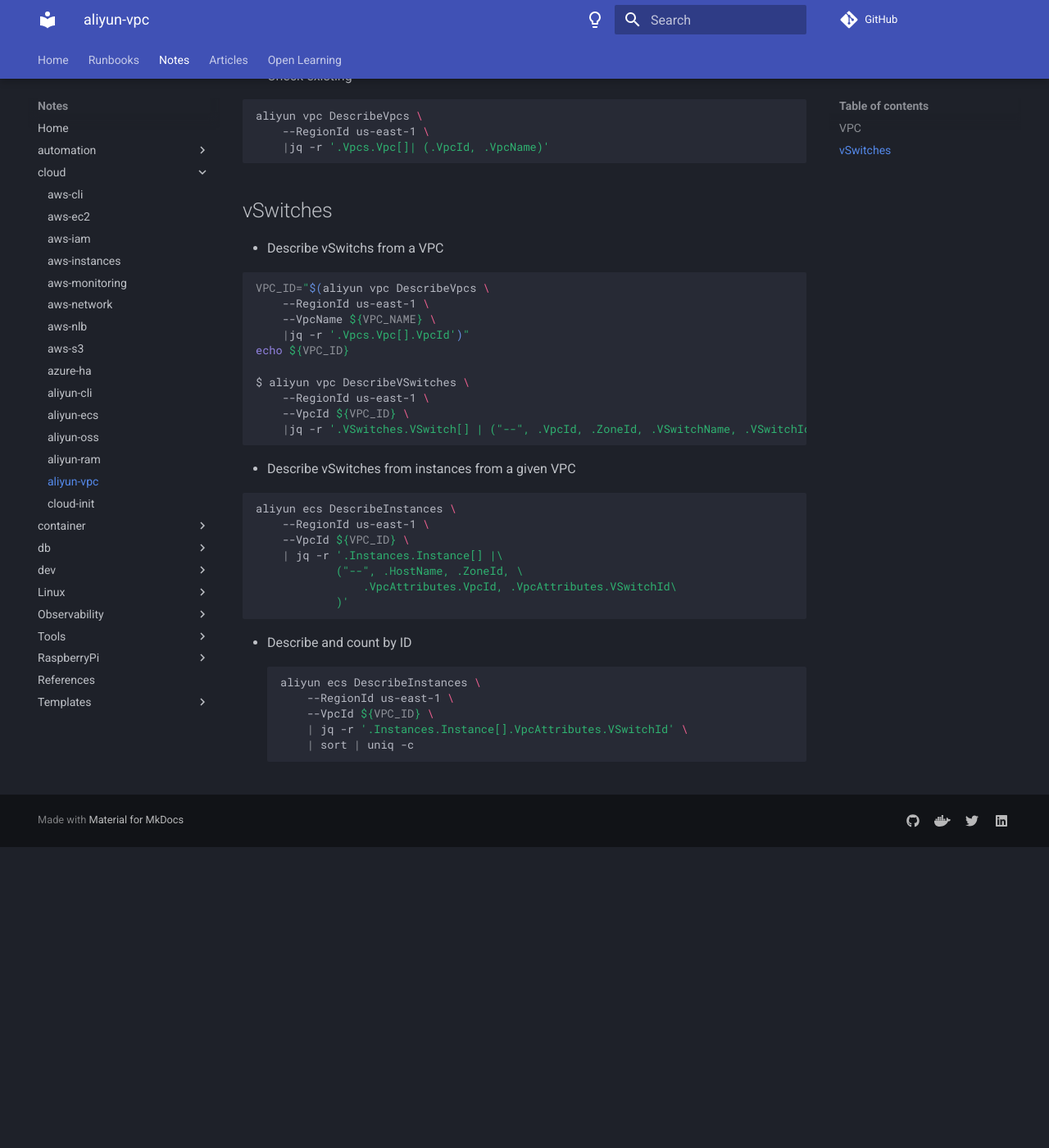
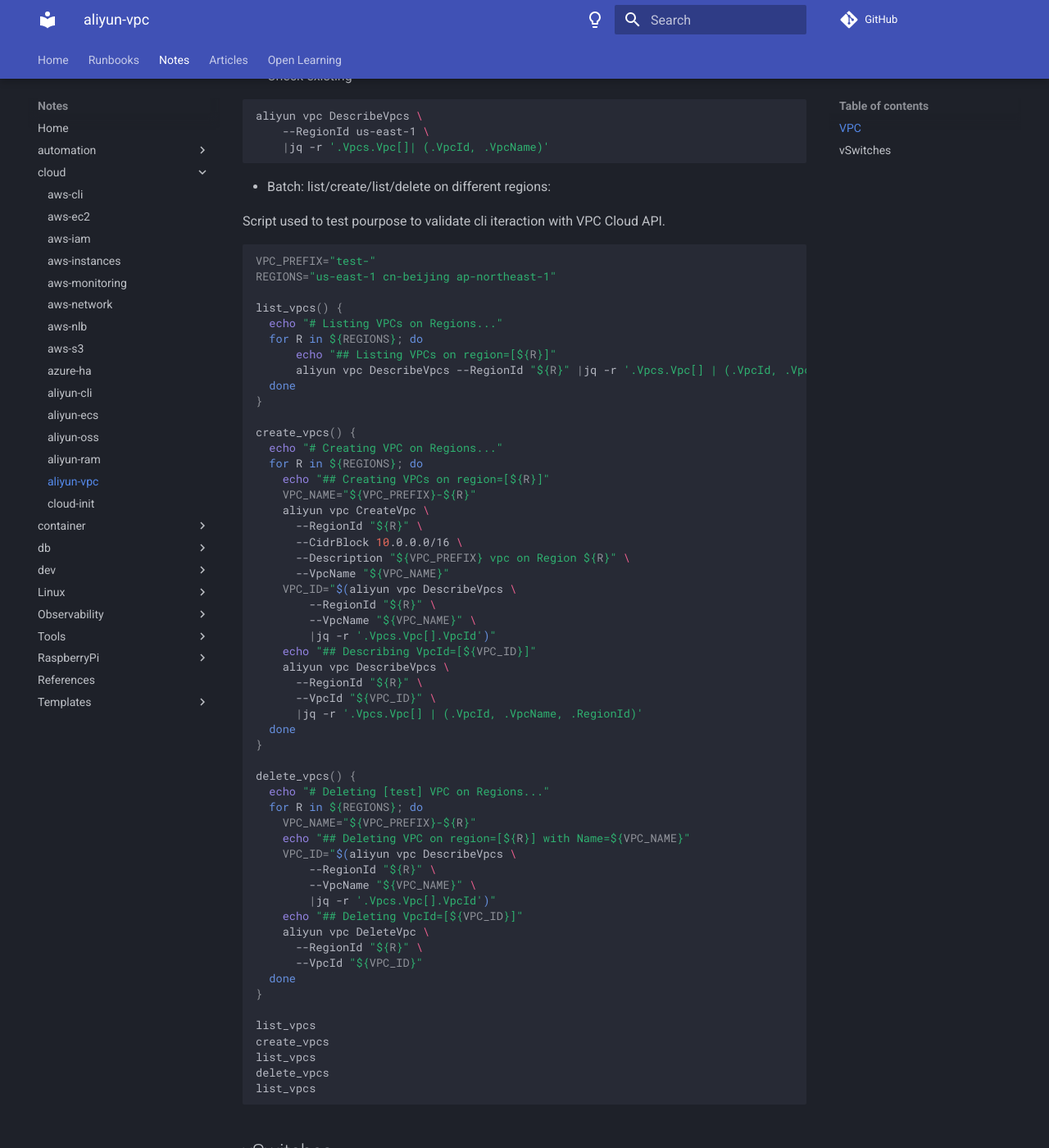
Before and after one commit to mtulio/mtulio.labs, an MkDocs documentation site: the page built from docs/notes/cloud/aliyun-vpc.md, in a window 1280 px wide and 1400 px high, scrolled down 506 px. Shown: the whole window at 82% size. Built offline with MkDocs 1.6.1 and Material for MkDocs 9.7.7, drawn with Linux system fonts in a browser that asks for light colours; comment, search, counter and statistics services are not loaded; before the commit the page ends 1539 px from its top, so only the background shows below that.

Commit message:
note/aliyun-vpc: add batch command

````diff
--- a/docs/notes/cloud/aliyun-vpc.md
+++ b/docs/notes/cloud/aliyun-vpc.md
@@ -25,6 +25,67 @@
 aliyun vpc DescribeVpcs \
     --RegionId us-east-1 \
     |jq -r '.Vpcs.Vpc[]| (.VpcId, .VpcName)'
+```
+
+- Batch: list/create/list/delete on different regions:
+
+Script used to test pourpose to validate cli iteraction with VPC Cloud API.
+
+```bash
+VPC_PREFIX="test-"
+REGIONS="us-east-1 cn-beijing ap-northeast-1"
+
+list_vpcs() {
+  echo "# Listing VPCs on Regions..."
+  for R in ${REGIONS}; do
+	  echo "## Listing VPCs on region=[${R}]"
+	  aliyun vpc DescribeVpcs --RegionId "${R}" |jq -r '.Vpcs.Vpc[] | (.VpcId, .VpcName)'
+  done
+}
+
+create_vpcs() {
+  echo "# Creating VPC on Regions..."
+  for R in ${REGIONS}; do
+    echo "## Creating VPCs on region=[${R}]"
+    VPC_NAME="${VPC_PREFIX}-${R}"
+    aliyun vpc CreateVpc \
+      --RegionId "${R}" \
+      --CidrBlock 10.0.0.0/16 \
+      --Description "${VPC_PREFIX} vpc on Region ${R}" \
+      --VpcName "${VPC_NAME}"
+    VPC_ID="$(aliyun vpc DescribeVpcs \
+        --RegionId "${R}" \
+        --VpcName "${VPC_NAME}" \
+        |jq -r '.Vpcs.Vpc[].VpcId')"
+    echo "## Describing VpcId=[${VPC_ID}]"
+    aliyun vpc DescribeVpcs \
+      --RegionId "${R}" \
+      --VpcId "${VPC_ID}" \
+      |jq -r '.Vpcs.Vpc[] | (.VpcId, .VpcName, .RegionId)'
+  done
+}
+
+delete_vpcs() {
+  echo "# Deleting [test] VPC on Regions..."
+  for R in ${REGIONS}; do
+    VPC_NAME="${VPC_PREFIX}-${R}"
+    echo "## Deleting VPC on region=[${R}] with Name=${VPC_NAME}"
+    VPC_ID="$(aliyun vpc DescribeVpcs \
+        --RegionId "${R}" \
+        --VpcName "${VPC_NAME}" \
+        |jq -r '.Vpcs.Vpc[].VpcId')"
+    echo "## Deleting VpcId=[${VPC_ID}]"
+    aliyun vpc DeleteVpc \
+      --RegionId "${R}" \
+      --VpcId "${VPC_ID}"
+  done
+}
+
+list_vpcs
+create_vpcs
+list_vpcs
+delete_vpcs
+list_vpcs
 ```
 
 ## vSwitches
````
